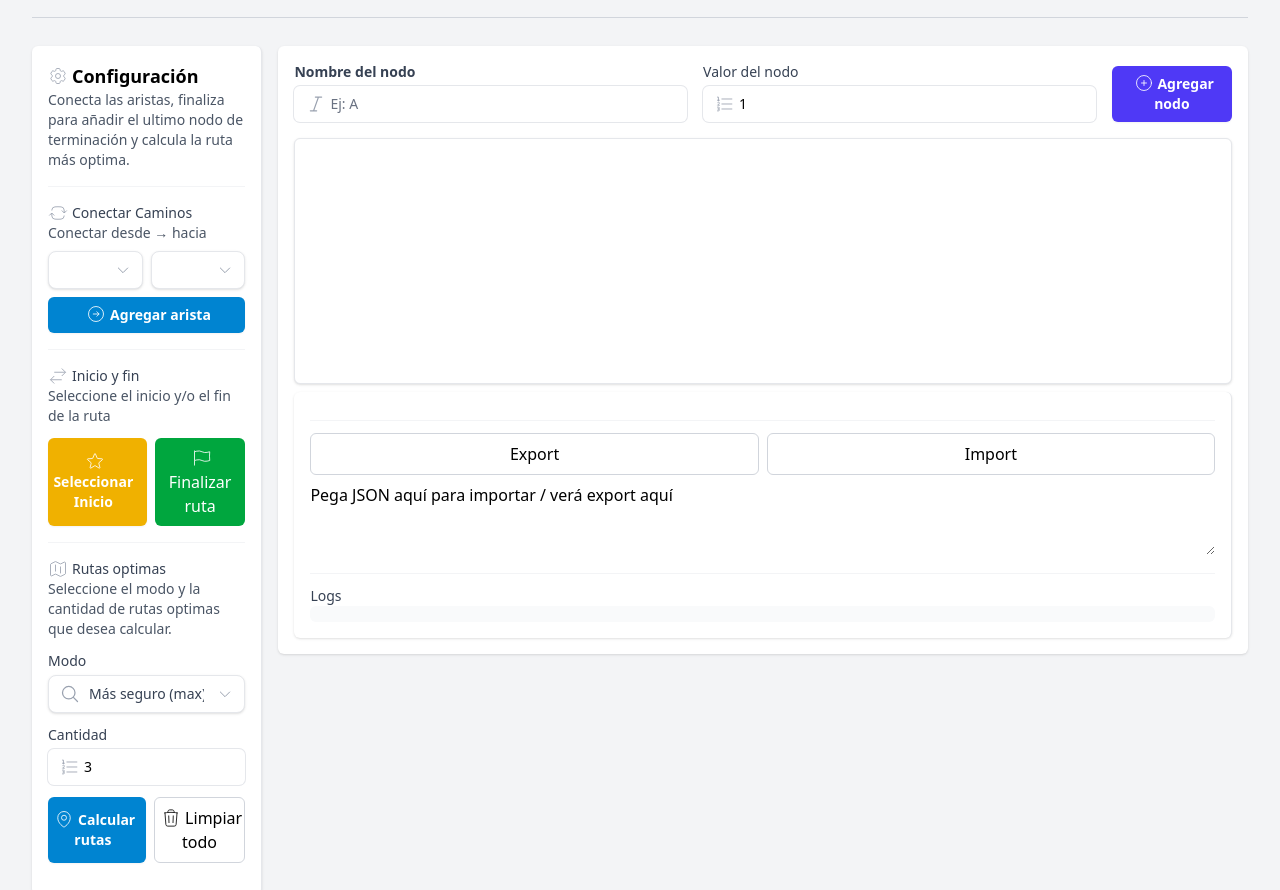
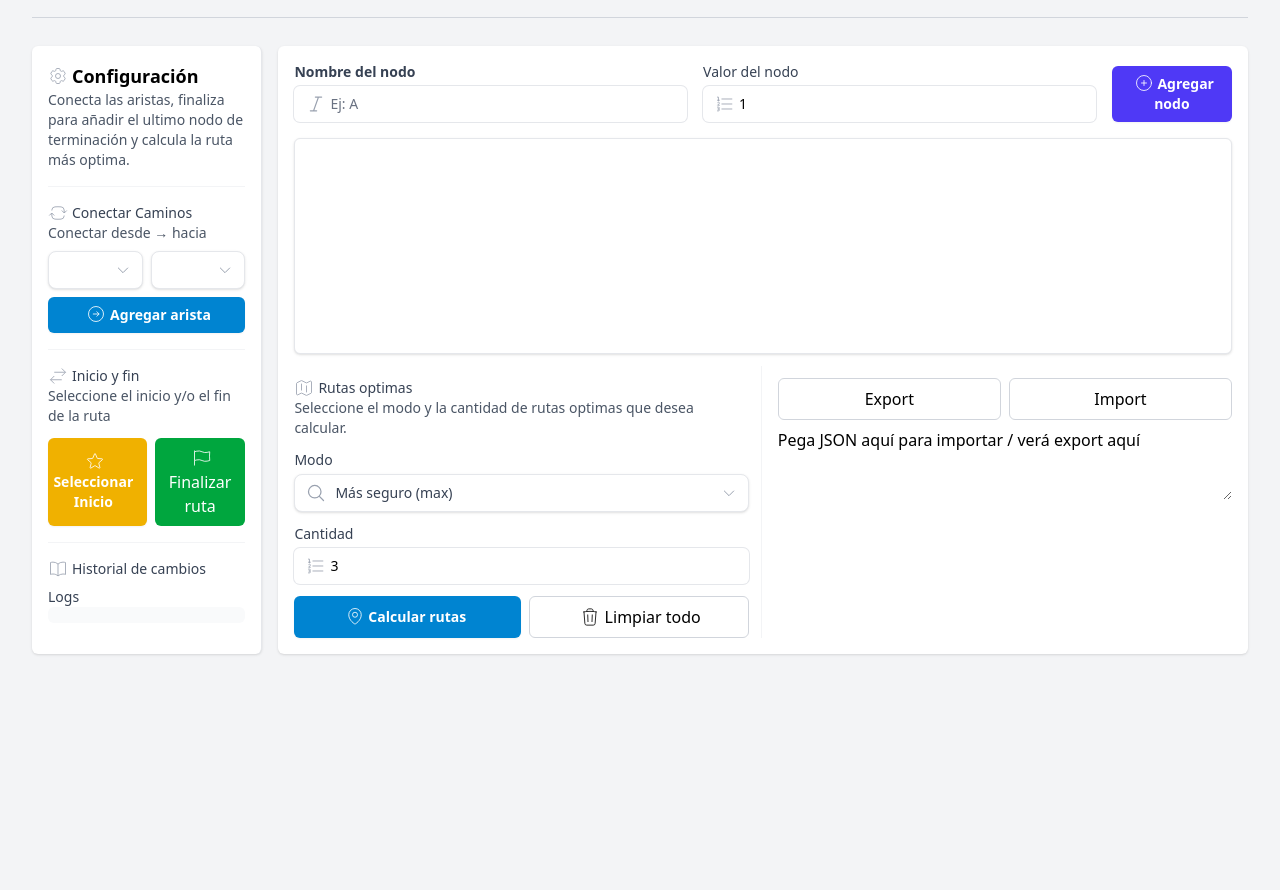
Before and after one commit to yeisongm/RutaMasOptima_MetodosDeterministicos, a website: page index.html in a window 1280 px wide. Shown: the part 232-1122 px from the top of the page. After the commit the page ends 902 px from the top, so only its background shows below. Drawn offline with nearby package versions, Linux system fonts and the light colour scheme.

Commit message:
Nuevos cambios en el diseño

```diff
--- a/index.html
+++ b/index.html
@@ -35,7 +35,7 @@
     <div class="max-w-none px-6 lg:px-8">
 
       <!-- Titulo tema -->
-      <div class="mx-auto max-w-2xl lg:mx-0">
+      <div class="mx-auto">
         <h2 class="text-4xl font-semibold text-pretty text-gray-800 sm:text-5xl">Ruta m&aacute;s optima</h2>
         <p class="mt-2 text-lg/8 text-gray-600">
           Crea nodos con valor, con&eacute;ctalos, finaliza para añadir el ultimo nodo <code
@@ -47,7 +47,8 @@
       <div class="mt-5 border-t border-gray-300 pt-5">
 
         <div class="grid grid-cols-1 sm:grid-cols-5 gap-3 lg:gap-4">
-          <aside class="bg-white border-r border-gray-200 p-4 col-span-1 mt-2 rounded-md shadow-sm">
+
+          <aside class="bg-white border-r border-gray-200 p-4 mb-4 mt-2 col-span-1 rounded-md shadow-sm h-[calc(100vh-12rem)]">
 
             <div class="flex items-center">
               <svg xmlns="http://www.w3.org/2000/svg" fill="none" viewBox="0 0 24 24" strokeWidth={1.5}
@@ -148,86 +149,20 @@
               </div>
             </div>
 
-            <div class="border-t border-gray-100 pt-4 mb-4">
+            <div class="border-t border-gray-100 pt-4 mb-4 overflow-hidden">
               <div class="flex items-center">
                 <svg xmlns="http://www.w3.org/2000/svg" fill="none" viewBox="0 0 24 24" strokeWidth={1.5}
                   stroke="currentColor" class="w-5 h-5 text-gray-400">
                   <path strokeLinecap="round" strokeLinejoin="round"
-                    d="M9 6.75V15m6-6v8.25m.503 3.498 4.875-2.437c.381-.19.622-.58.622-1.006V4.82c0-.836-.88-1.38-1.628-1.006l-3.869 1.934c-.317.159-.69.159-1.006 0L9.503 3.252a1.125 1.125 0 0 0-1.006 0L3.622 5.689C3.24 5.88 3 6.27 3 6.695V19.18c0 .836.88 1.38 1.628 1.006l3.869-1.934c.317-.159.69-.159 1.006 0l4.994 2.497c.317.158.69.158 1.006 0Z" />
+                    d="M12 6.042A8.967 8.967 0 0 0 6 3.75c-1.052 0-2.062.18-3 .512v14.25A8.987 8.987 0 0 1 6 18c2.305 0 4.408.867 6 2.292m0-14.25a8.966 8.966 0 0 1 6-2.292c1.052 0 2.062.18 3 .512v14.25A8.987 8.987 0 0 0 18 18a8.967 8.967 0 0 0-6 2.292m0-14.25v14.25" />
                 </svg>
 
-                <p class="block text-sm font-medium text-gray-700 ml-1">Rutas optimas</p>
+                <p class="block text-sm font-medium text-gray-700 ml-1">Historial de cambios</p>
               </div>
-
-              <p class="text-sm text-gray-600">Seleccione el modo y la cantidad de rutas optimas que desea calcular.</p>
-
-              <div class="mt-3">
-                <label for="selModo" class="block text-sm font-medium text-gray-700">Modo</label>
-                <div class="relative mt-1">
-                  <div class="flex items-center">
-                    <!-- Icono de lupa -->
-                    <svg xmlns="http://www.w3.org/2000/svg" fill="none" viewBox="0 0 24 24" stroke-width="1.5"
-                      stroke="currentColor" class="absolute left-3 w-5 h-5 text-gray-400">
-                      <path stroke-linecap="round" stroke-linejoin="round"
-                        d="M21 21l-5.197-5.197m0 0A7.5 7.5 0 105.196 5.196a7.5 7.5 0 0010.607 10.607z" />
-                    </svg>
-
-                    <select id="selModo"
-                      class="w-full appearance-none rounded-lg border border-gray-200 bg-white pl-10 pr-10 py-2 shadow-sm text-sm text-gray-700 focus:outline-none focus:ring-2 focus:ring-indigo-500 focus:border-indigo-500 transition">
-                      <option value="max">Más seguro (max)</option>
-                      <option value="min">Más inseguro (min)</option>
-                    </select>
-
-                    <!-- Icono de flecha -->
-                    <svg xmlns="http://www.w3.org/2000/svg"
-                      class="pointer-events-none absolute right-3 w-4 h-4 text-gray-400" fill="none" viewBox="0 0 24 24"
-                      stroke="currentColor" stroke-width="1.5" aria-hidden="true">
-                      <path stroke-linecap="round" stroke-linejoin="round" d="M19 9l-7 7-7-7" />
-                    </svg>
-                  </div>
-
-                </div>
-
-              </div>
-
-              <div class="mt-3">
-                <label for="inputK" class="block text-sm font-medium text-gray-700">Cantidad</label>
-                <div class="mt-1">
-                  <div
-                    class="flex items-center rounded-md bg-white pl-3 ring-1 ring-gray-200 hover:ring-gray-300 focus-within:ring-2 focus-within:ring-indigo-500 transition-colors duration-150">
-                    <svg xmlns="http://www.w3.org/2000/svg" fill="none" viewBox="0 0 24 24" strokeWidth="1.5"
-                      stroke="currentColor" class="w-5 h-5 text-gray-400">
-                      <path stroke-linecap="round" stroke-linejoin="round"
-                        d="M8.242 5.992h12m-12 6.003H20.24m-12 5.999h12M4.117 7.495v-3.75H2.99m1.125 3.75H2.99m1.125 0H5.24m-1.92 2.577a1.125 1.125 0 1 1 1.591 1.59l-1.83 1.83h2.16M2.99 15.745h1.125a1.125 1.125 0 0 1 0 2.25H3.74m0-.002h.375a1.125 1.125 0 0 1 0 2.25H2.99" />
-                    </svg>
-                    <input id="inputK" type="number" value="3" min="1" max="10" placeholder="Ej: 1"
-                      class="block min-w-0 grow bg-transparent py-1.5 pr-3 pl-1 text-base placeholder:text-gray-500 focus:outline-none sm:text-sm/6" />
-                  </div>
-                </div>
-              </div>
-
-              <div class="mt-3">
-                <div class="flex gap-2">
-                  <button id="btnCalcular"
-                    class="cursor-pointer flex-1 bg-sky-600 text-sm font-semibold text-white shadow-xs py-2 pr-2 rounded-md hover:bg-sky-700 text-white">
-                    <svg xmlns="http://www.w3.org/2000/svg" fill="none" viewBox="0 0 24 24" strokeWidth={1.5}
-                      stroke="currentColor" className="size-6" class="inline-block w-5 h-5 ml-1 -mt-1">
-                      <path strokeLinecap="round" strokeLinejoin="round" d="M15 10.5a3 3 0 1 1-6 0 3 3 0 0 1 6 0Z" />
-                      <path strokeLinecap="round" strokeLinejoin="round"
-                        d="M19.5 10.5c0 7.142-7.5 11.25-7.5 11.25S4.5 17.642 4.5 10.5a7.5 7.5 0 1 1 15 0Z" />
-                    </svg>
-
-
-                    Calcular rutas</button>
-                  <button id="btnLimpiar" class="cursor-pointer flex-1 py-2 rounded-md border border-gray-300">
-                    <svg xmlns="http://www.w3.org/2000/svg" fill="none" viewBox="0 0 24 24" strokeWidth={1.5}
-                      stroke="currentColor" className="size-6" class="inline-block w-5 h-5 ml-1 -mt-1">
-                      <path strokeLinecap="round" strokeLinejoin="round"
-                        d="m14.74 9-.346 9m-4.788 0L9.26 9m9.968-3.21c.342.052.682.107 1.022.166m-1.022-.165L18.16 19.673a2.25 2.25 0 0 1-2.244 2.077H8.084a2.25 2.25 0 0 1-2.244-2.077L4.772 5.79m14.456 0a48.108 48.108 0 0 0-3.478-.397m-12 .562c.34-.059.68-.114 1.022-.165m0 0a48.11 48.11 0 0 1 3.478-.397m7.5 0v-.916c0-1.18-.91-2.164-2.09-2.201a51.964 51.964 0 0 0-3.32 0c-1.18.037-2.09 1.022-2.09 2.201v.916m7.5 0a48.667 48.667 0 0 0-7.5 0" />
-                    </svg>
-
-                    Limpiar todo</button>
-                </div>
+              <!-- Logs -->
+              <div class="mt-2">
+                <h2 class="text-sm font-medium text-gray-700">Logs</h2>
+                <pre id="logs" class="bg-gray-50 p-2 rounded-md text-xs text-gray-700"></pre>
               </div>
 
             </div>
@@ -235,7 +170,9 @@
           </aside>
 
           <!-- Canvas principal -->
-          <main class="col-span-4 mt-2 bg-white p-4 mb-4 rounded-md shadow-sm flex flex-col h-[calc(100vh-12rem)]">
+          <main class="col-span-4 bg-white p-4 mb-4 mt-2 rounded-md shadow-sm flex flex-col h-[calc(100vh-12rem)]">
+
+            <!-- Agregar nodo -->
             <div class="max-w-none grid grid-cols-1 sm:grid-cols-7 gap-6 lg:gap-4 mb-4">
 
               <div class="col-span-3">
@@ -286,11 +223,96 @@
 
             </div>
 
+            <!-- Red de nodos -->
             <div id="network" class="flex-1 rounded-md border border-gray-200 bg-white shadow-sm overflow-hidden"></div>
 
-            <div class="bg-white border-r border-gray-200 p-4 mt-2 rounded-md shadow-sm">
+            <div class="flex gap-4">
+              <!-- Rutas Optimas -->
+              <div class="flex-1 border-r border-gray-100 pt-3 mt-3 pr-3">
+                <div class="flex items-center">
+                  <svg xmlns="http://www.w3.org/2000/svg" fill="none" viewBox="0 0 24 24" strokeWidth={1.5}
+                    stroke="currentColor" class="w-5 h-5 text-gray-400">
+                    <path strokeLinecap="round" strokeLinejoin="round"
+                      d="M9 6.75V15m6-6v8.25m.503 3.498 4.875-2.437c.381-.19.622-.58.622-1.006V4.82c0-.836-.88-1.38-1.628-1.006l-3.869 1.934c-.317.159-.69.159-1.006 0L9.503 3.252a1.125 1.125 0 0 0-1.006 0L3.622 5.689C3.24 5.88 3 6.27 3 6.695V19.18c0 .836.88 1.38 1.628 1.006l3.869-1.934c.317-.159.69-.159 1.006 0l4.994 2.497c.317.158.69.158 1.006 0Z" />
+                  </svg>
 
-              <div class="border-t border-gray-100 pt-3 mt-3">
+                  <p class="block text-sm font-medium text-gray-700 ml-1">Rutas optimas</p>
+                </div>
+
+                <p class="text-sm text-gray-600">Seleccione el modo y la cantidad de rutas optimas que desea calcular.
+                </p>
+
+                <div class="mt-3">
+                  <label for="selModo" class="block text-sm font-medium text-gray-700">Modo</label>
+                  <div class="relative mt-1">
+                    <div class="flex items-center">
+                      <!-- Icono de lupa -->
+                      <svg xmlns="http://www.w3.org/2000/svg" fill="none" viewBox="0 0 24 24" stroke-width="1.5"
+                        stroke="currentColor" class="absolute left-3 w-5 h-5 text-gray-400">
+                        <path stroke-linecap="round" stroke-linejoin="round"
+                          d="M21 21l-5.197-5.197m0 0A7.5 7.5 0 105.196 5.196a7.5 7.5 0 0010.607 10.607z" />
+                      </svg>
+
+                      <select id="selModo"
+                        class="w-full appearance-none rounded-lg border border-gray-200 bg-white pl-10 pr-10 py-2 shadow-sm text-sm text-gray-700 focus:outline-none focus:ring-2 focus:ring-indigo-500 focus:border-indigo-500 transition">
+                        <option value="max">Más seguro (max)</option>
+                        <option value="min">Más inseguro (min)</option>
+                      </select>
+
+                      <!-- Icono de flecha -->
+                      <svg xmlns="http://www.w3.org/2000/svg"
+                        class="pointer-events-none absolute right-3 w-4 h-4 text-gray-400" fill="none"
+                        viewBox="0 0 24 24" stroke="currentColor" stroke-width="1.5" aria-hidden="true">
+                        <path stroke-linecap="round" stroke-linejoin="round" d="M19 9l-7 7-7-7" />
+                      </svg>
+                    </div>
+
+                  </div>
+
+                </div>
+
+                <div class="mt-3">
+                  <label for="inputK" class="block text-sm font-medium text-gray-700">Cantidad</label>
+                  <div class="mt-1">
+                    <div
+                      class="flex items-center rounded-md bg-white pl-3 ring-1 ring-gray-200 hover:ring-gray-300 focus-within:ring-2 focus-within:ring-indigo-500 transition-colors duration-150">
+                      <svg xmlns="http://www.w3.org/2000/svg" fill="none" viewBox="0 0 24 24" strokeWidth="1.5"
+                        stroke="currentColor" class="w-5 h-5 text-gray-400">
+                        <path stroke-linecap="round" stroke-linejoin="round"
+                          d="M8.242 5.992h12m-12 6.003H20.24m-12 5.999h12M4.117 7.495v-3.75H2.99m1.125 3.75H2.99m1.125 0H5.24m-1.92 2.577a1.125 1.125 0 1 1 1.591 1.59l-1.83 1.83h2.16M2.99 15.745h1.125a1.125 1.125 0 0 1 0 2.25H3.74m0-.002h.375a1.125 1.125 0 0 1 0 2.25H2.99" />
+                      </svg>
+                      <input id="inputK" type="number" value="3" min="1" max="10" placeholder="Ej: 1"
+                        class="block min-w-0 grow bg-transparent py-1.5 pr-3 pl-1 text-base placeholder:text-gray-500 focus:outline-none sm:text-sm/6" />
+                    </div>
+                  </div>
+                </div>
+
+                <div class="mt-3">
+                  <div class="flex gap-2">
+                    <button id="btnCalcular"
+                      class="cursor-pointer flex-1 bg-sky-600 text-sm font-semibold text-white shadow-xs py-2 pr-2 rounded-md hover:bg-sky-700 text-white">
+                      <svg xmlns="http://www.w3.org/2000/svg" fill="none" viewBox="0 0 24 24" strokeWidth={1.5}
+                        stroke="currentColor" className="size-6" class="inline-block w-5 h-5 ml-1 -mt-1">
+                        <path strokeLinecap="round" strokeLinejoin="round" d="M15 10.5a3 3 0 1 1-6 0 3 3 0 0 1 6 0Z" />
+                        <path strokeLinecap="round" strokeLinejoin="round"
+                          d="M19.5 10.5c0 7.142-7.5 11.25-7.5 11.25S4.5 17.642 4.5 10.5a7.5 7.5 0 1 1 15 0Z" />
+                      </svg>
+
+
+                      Calcular rutas</button>
+                    <button id="btnLimpiar" class="cursor-pointer flex-1 py-2 rounded-md border border-gray-300">
+                      <svg xmlns="http://www.w3.org/2000/svg" fill="none" viewBox="0 0 24 24" strokeWidth={1.5}
+                        stroke="currentColor" className="size-6" class="inline-block w-5 h-5 ml-1 -mt-1">
+                        <path strokeLinecap="round" strokeLinejoin="round"
+                          d="m14.74 9-.346 9m-4.788 0L9.26 9m9.968-3.21c.342.052.682.107 1.022.166m-1.022-.165L18.16 19.673a2.25 2.25 0 0 1-2.244 2.077H8.084a2.25 2.25 0 0 1-2.244-2.077L4.772 5.79m14.456 0a48.108 48.108 0 0 0-3.478-.397m-12 .562c.34-.059.68-.114 1.022-.165m0 0a48.11 48.11 0 0 1 3.478-.397m7.5 0v-.916c0-1.18-.91-2.164-2.09-2.201a51.964 51.964 0 0 0-3.32 0c-1.18.037-2.09 1.022-2.09 2.201v.916m7.5 0a48.667 48.667 0 0 0-7.5 0" />
+                      </svg>
+
+                      Limpiar todo</button>
+                  </div>
+                </div>
+              </div>
+              <!-- Exportar e importar -->
+              <div class="flex-1 pt-3 mt-3 overflow-hidden">
                 <div class="flex gap-2">
                   <button id="btnExport" class="flex-1 border border-gray-300 py-2 rounded-md">Export</button>
                   <button id="btnImport" class="flex-1 border border-gray-300 py-2 rounded-md">Import</button>
@@ -298,16 +320,11 @@
                 <textarea id="txtImportExport" rows="3" class="mt-2 w-full rounded-md border-gray-300"
                   placeholder='Pega JSON aquí para importar / verá export aquí'></textarea>
               </div>
+            </div>
 
-              <div class="border-t border-gray-100 pt-3 mt-3">
-                <h2 class="text-sm font-medium text-gray-700">Logs</h2>
-                <pre id="logs" class="bg-gray-50 p-2 rounded-md text-xs text-gray-700"></pre>
-              </div>
-            </div>
           </main>
+
         </div>
-
-
 
       </div>
 
--- a/main.js
+++ b/main.js
@@ -1,6 +1,5 @@
 /***********************
      *  VIS + DP (Top-K)   *
-     *  Código listo para ejecutar localmente
      ***********************/
 
 // ---- datasets vis.js ----
```
